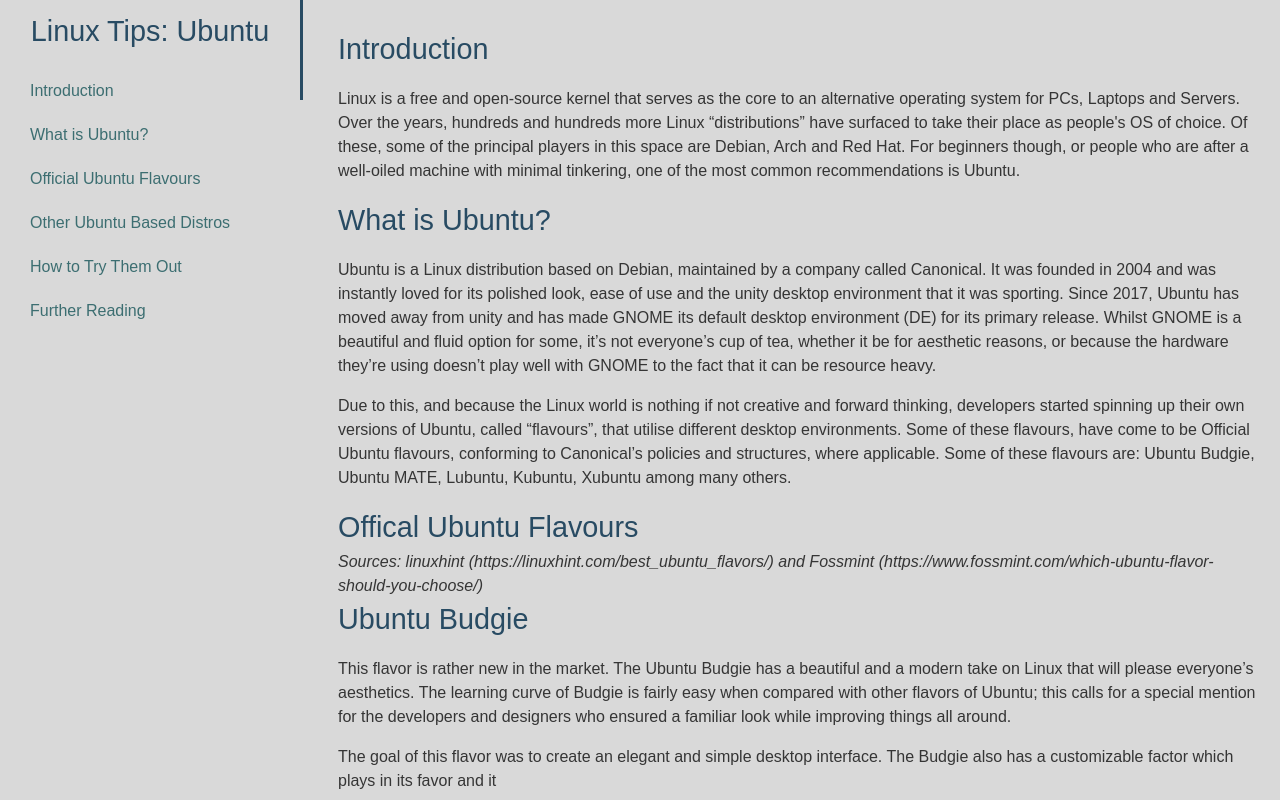
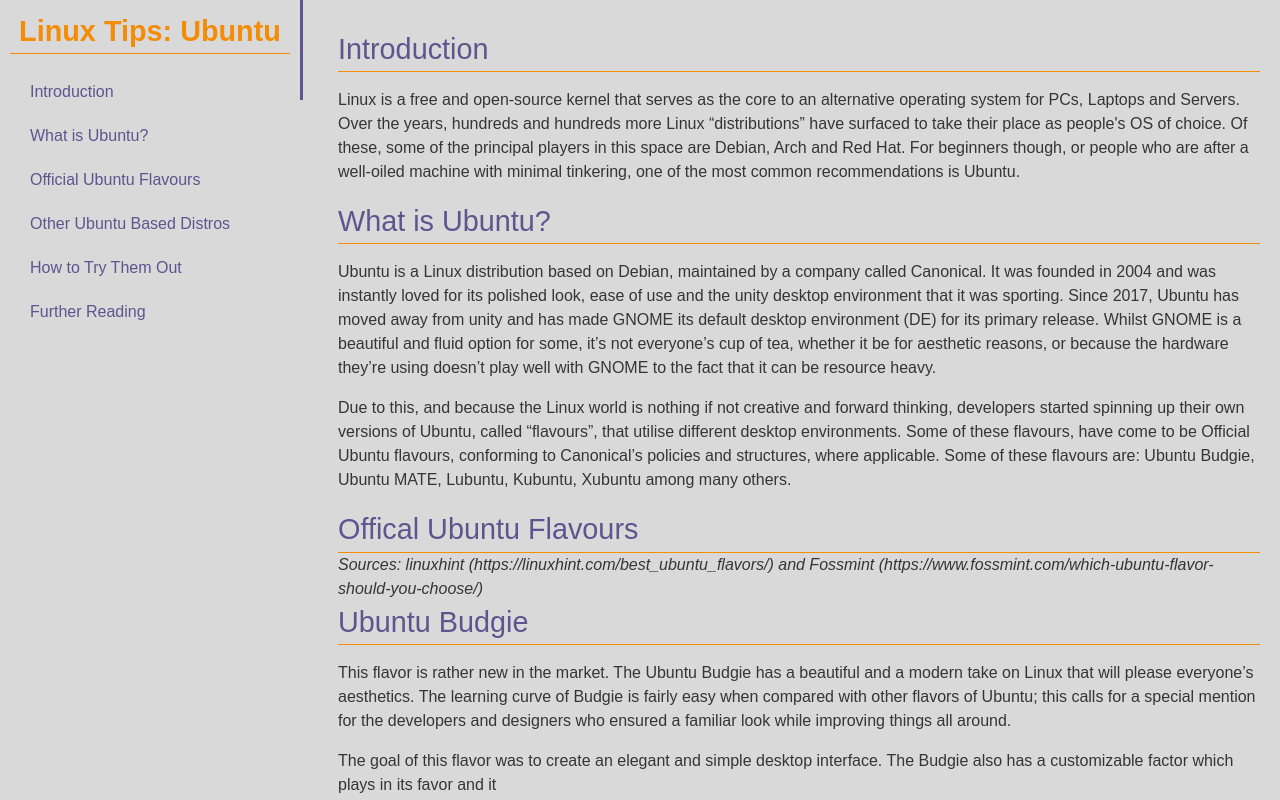
Before and after one commit to pturk3/freecodecamp, a plain HTML site: page Certification Project - Technical Documentation Page/index.html in a window 1280 px wide. Shown: the top 800 px of the page. Drawn offline with Linux system fonts and the light colour scheme.

Commit message:
color palette adjustments
color palette adjustments

```diff
--- a/Certification Project - Technical Documentation Page/index.html
+++ b/Certification Project - Technical Documentation Page/index.html
@@ -11,7 +11,7 @@
 
 <body>
     <nav id="navbar">
-        <header>Linux Tips: Ubuntu</header>
+        <header id="big_title">Linux Tips: Ubuntu</header>
         <ul>
             <li>
                 <a class="nav-link" href="#introduction">Introduction</a>
--- a/Certification Project - Technical Documentation Page/styles.css
+++ b/Certification Project - Technical Documentation Page/styles.css
@@ -16,15 +16,21 @@
     width: 300px;
     height: 100px;
     border-right: solid;
-    border-color: #284b63;
+    border-color: #5e548e;
 }
 
 header {
-    color: #284b63;
+    color: #5e548e;
+    border-bottom: 1px solid #f48c06;
     margin: 10px;
     text-align: center;
     font-size: 1.8em;
     font-weight: thin;
+}
+
+#big_title {
+    font-weight: bolder;
+    color:#f48c06
 }
 
 img {
@@ -57,7 +63,7 @@
     display: block;
     text-decoration: none;
     padding: 10px 30px;
-    color: #3c6e71;
+    color: #5e548e;
 
 }
 
```
